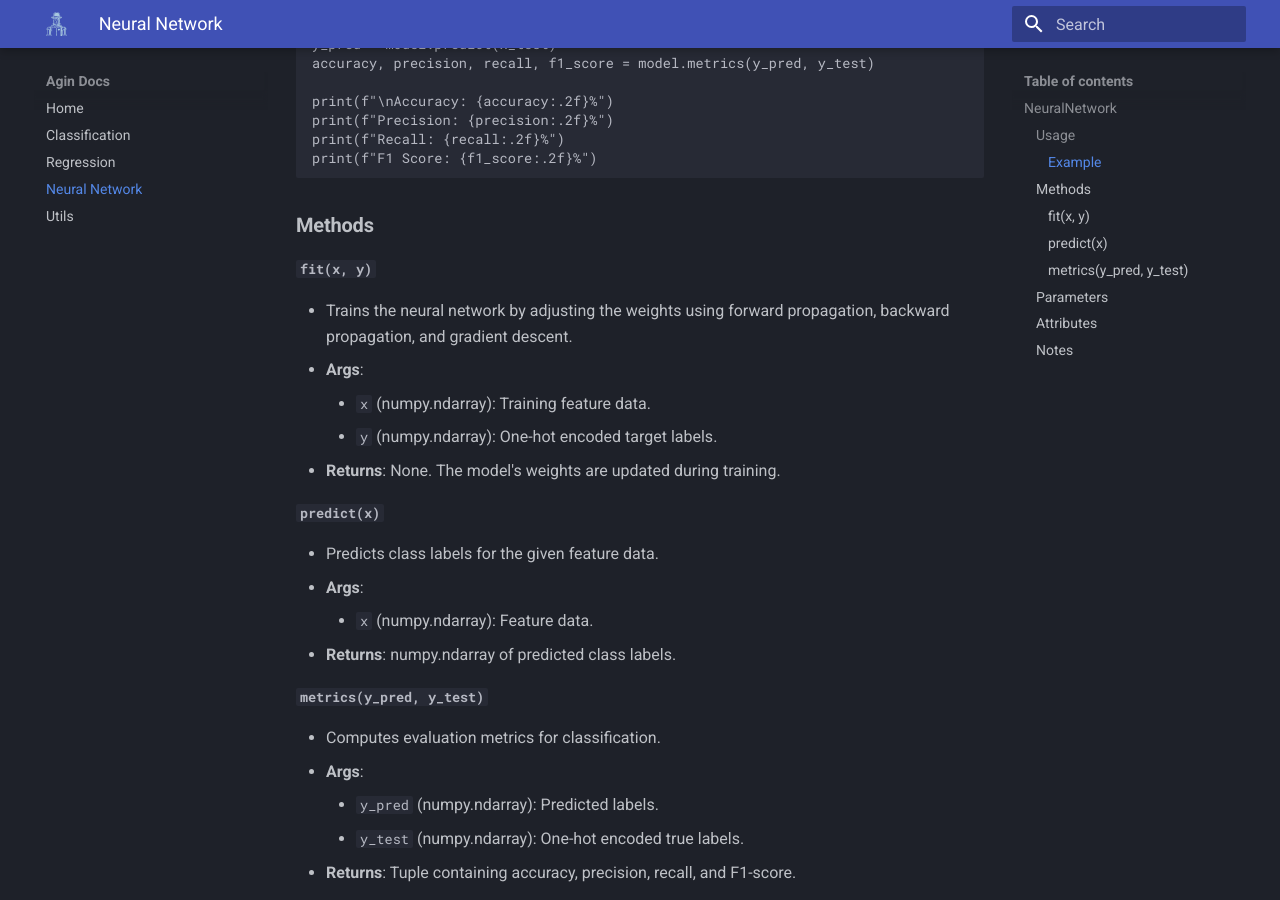
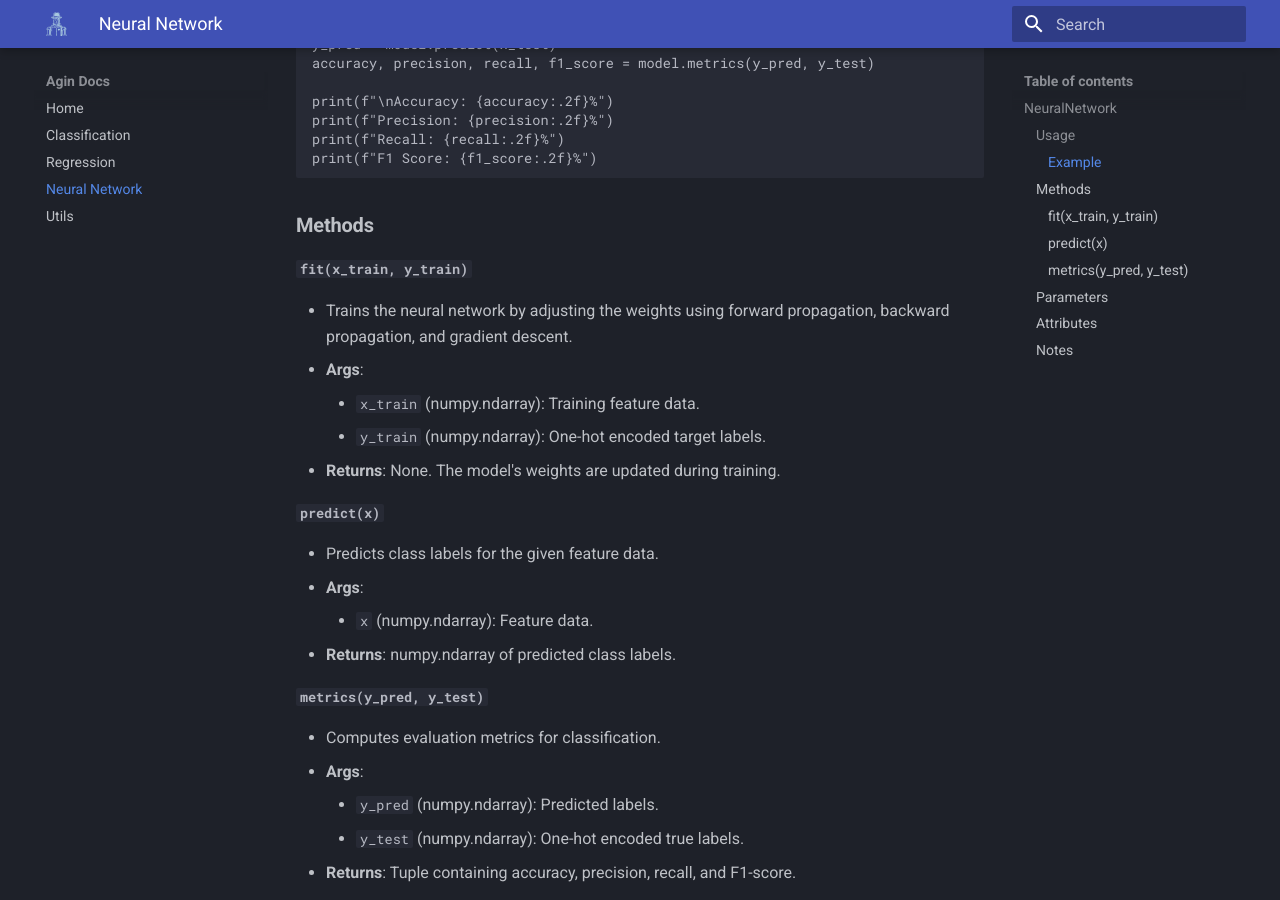
Before and after one commit to Agnik7/Agin, an MkDocs documentation site: the page built from docs/neural.md, in a window 1280 px wide and 900 px high, scrolled down 1087 px. Built offline with MkDocs 1.6.1 and Material for MkDocs 9.7.7, drawn with Linux system fonts in a browser that asks for light colours.

````diff
--- a/docs/neural.md
+++ b/docs/neural.md
@@ -48,11 +48,11 @@ print(f"F1 Score: {f1_score:.2f}%")
 ```
 
 ### **Methods**
-#### **`fit(x, y)`**
+#### **`fit(x_train, y_train)`**
    - Trains the neural network by adjusting the weights using forward propagation, backward propagation, and gradient descent.
    - **Args**:
-     - `x` (numpy.ndarray): Training feature data.
-     - `y` (numpy.ndarray): One-hot encoded target labels.
+     - `x_train` (numpy.ndarray): Training feature data.
+     - `y_train` (numpy.ndarray): One-hot encoded target labels.
    - **Returns**: None. The model's weights are updated during training.
 
 #### **`predict(x)`**
````
Also changed, not shown: 1 other file.
